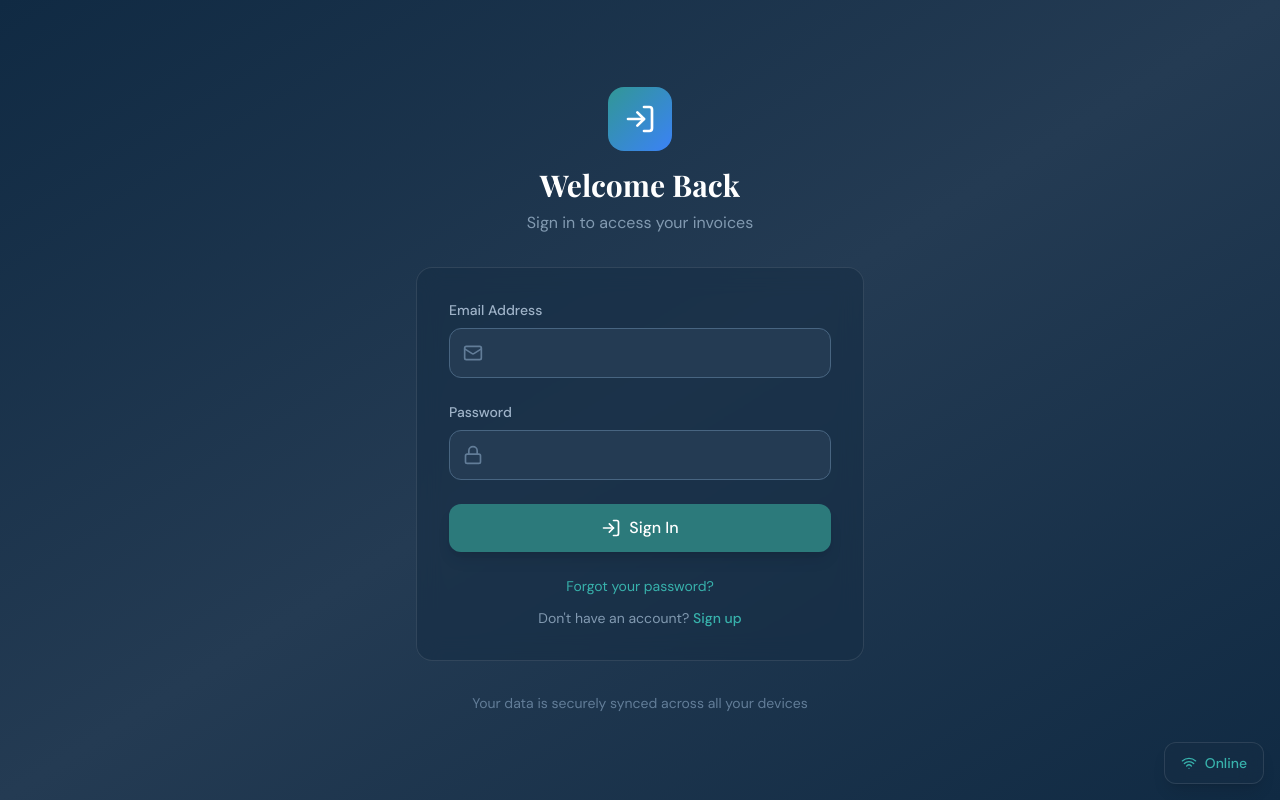
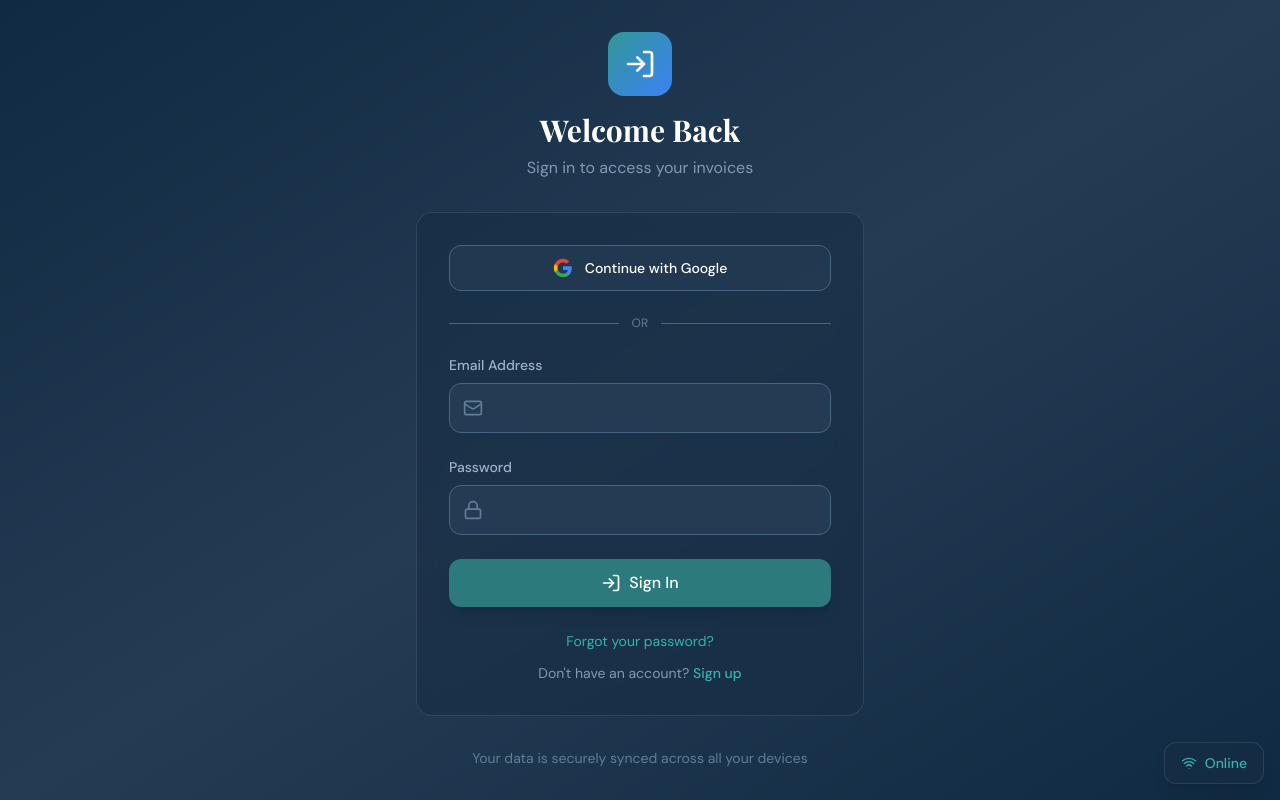
Before and after one commit to alwaysahad/Businezz, a React (Vite) app: page /login in a window 1280 px wide. Built offline with nearby package versions, Linux system fonts and the light colour scheme; no server answers.

Commit message:
google signin init

```diff
--- /dev/null
+++ b/src/components/GoogleSignInButton.tsx
@@ -0,0 +1,54 @@
+import { Loader2 } from 'lucide-react';
+
+type GoogleSignInButtonProps = {
+  onClick: () => void;
+  loading?: boolean;
+  disabled?: boolean;
+  label?: string;
+};
+
+function GoogleMark({ className }: { className?: string }) {
+  return (
+    <svg className={className} viewBox="0 0 24 24" aria-hidden>
+      <path
+        fill="#4285F4"
+        d="M22.56 12.25c0-.78-.07-1.53-.2-2.25H12v4.26h5.92c-.26 1.37-1.04 2.53-2.21 3.31v2.77h3.57c2.08-1.92 3.28-4.74 3.28-8.09z"
+      />
+      <path
+        fill="#34A853"
+        d="M12 23c2.97 0 5.46-.98 7.28-2.66l-3.57-2.77c-.98.66-2.23 1.06-3.71 1.06-2.86 0-5.29-1.93-6.16-4.53H2.18v2.84C3.99 20.53 7.7 23 12 23z"
+      />
+      <path
+        fill="#FBBC05"
+        d="M5.84 14.09c-.22-.66-.35-1.36-.35-2.09s.13-1.43.35-2.09V7.07H2.18C1.43 8.55 1 10.22 1 12s.43 3.45 1.18 4.93l2.85-2.22.81-.62z"
+      />
+      <path
+        fill="#EA4335"
+        d="M12 5.38c1.62 0 3.06.56 4.21 1.64l3.15-3.15C17.45 2.09 14.97 1 12 1 7.7 1 3.99 3.47 2.18 7.07l3.66 2.84c.87-2.6 3.3-4.53 6.16-4.53z"
+      />
+    </svg>
+  );
+}
+
+export function GoogleSignInButton({
+  onClick,
+  loading,
+  disabled,
+  label = 'Continue with Google',
+}: GoogleSignInButtonProps) {
+  return (
+    <button
+      type="button"
+      onClick={onClick}
+      disabled={disabled || loading}
+      className="w-full flex items-center justify-center gap-3 px-4 py-3 rounded-xl border border-midnight-600 bg-midnight-800/80 hover:bg-midnight-700 text-white text-sm font-medium transition-colors disabled:opacity-50 disabled:cursor-not-allowed"
+    >
+      {loading ? (
+        <Loader2 className="w-5 h-5 animate-spin shrink-0" />
+      ) : (
+        <GoogleMark className="w-5 h-5 shrink-0" />
+      )}
+      {loading ? 'Redirecting…' : label}
+    </button>
+  );
+}
--- a/src/contexts/AuthContext.tsx
+++ b/src/contexts/AuthContext.tsx
@@ -8,6 +8,8 @@
   loading: boolean;
   signUp: (email: string, password: string) => Promise<{ error: AuthError | null }>;
   signIn: (email: string, password: string) => Promise<{ error: AuthError | null }>;
+  /** Uses Google OAuth; profile photo comes from Google when enabled in Supabase. */
+  signInWithGoogle: () => Promise<{ error: AuthError | null }>;
   signOut: () => Promise<void>;
   resetPassword: (email: string) => Promise<{ error: AuthError | null }>;
   updatePassword: (password: string) => Promise<{ error: AuthError | null }>;
@@ -77,6 +79,21 @@
     return { error };
   };
 
+  const signInWithGoogle = async () => {
+    if (!supabase) {
+      return { error: { message: 'Supabase not configured' } as AuthError };
+    }
+
+    const { error } = await supabase.auth.signInWithOAuth({
+      provider: 'google',
+      options: {
+        redirectTo: `${window.location.origin}/dashboard`,
+      },
+    });
+
+    return { error };
+  };
+
   const signOut = async () => {
     if (!supabase) return;
     await supabase.auth.signOut();
@@ -124,6 +141,7 @@
     loading,
     signUp,
     signIn,
+    signInWithGoogle,
     signOut,
     resetPassword,
     updatePassword,
--- a/src/pages/Login.tsx
+++ b/src/pages/Login.tsx
@@ -2,14 +2,30 @@
 import { useNavigate, Link } from 'react-router-dom';
 import { LogIn, Mail, Lock, AlertCircle } from 'lucide-react';
 import { useAuth } from '../contexts/AuthContext';
+import { isSupabaseConfigured } from '../lib/supabase';
+import { GoogleSignInButton } from '../components/GoogleSignInButton';
 
 function Login() {
     const navigate = useNavigate();
-    const { signIn } = useAuth();
+    const { signIn, signInWithGoogle } = useAuth();
     const [email, setEmail] = useState('');
     const [password, setPassword] = useState('');
     const [error, setError] = useState('');
     const [loading, setLoading] = useState(false);
+    const [googleLoading, setGoogleLoading] = useState(false);
+
+    const handleGoogleSignIn = async (): Promise<void> => {
+        setError('');
+        setGoogleLoading(true);
+        try {
+            const { error: oauthError } = await signInWithGoogle();
+            if (oauthError) {
+                setError(oauthError.message);
+            }
+        } finally {
+            setGoogleLoading(false);
+        }
+    };
 
     const handleSubmit = async (e: FormEvent) => {
         e.preventDefault();
@@ -44,6 +60,21 @@
 
                 {/* Login Form */}
                 <div className="glass rounded-2xl p-8">
+                    {isSupabaseConfigured && (
+                        <>
+                            <GoogleSignInButton
+                                onClick={() => void handleGoogleSignIn()}
+                                loading={googleLoading}
+                                disabled={loading}
+                                label="Continue with Google"
+                            />
+                            <div className="flex items-center gap-3 my-6">
+                                <div className="flex-1 h-px bg-midnight-600" />
+                                <span className="text-xs text-midnight-500 uppercase tracking-wide">or</span>
+                                <div className="flex-1 h-px bg-midnight-600" />
+                            </div>
+                        </>
+                    )}
                     <form onSubmit={handleSubmit} className="space-y-6">
                         {error && (
                             <div className="flex items-center gap-3 p-4 bg-coral-500/20 border border-coral-500/30 rounded-xl text-coral-400">
--- a/src/pages/Signup.tsx
+++ b/src/pages/Signup.tsx
@@ -2,16 +2,32 @@
 import { useNavigate, Link } from 'react-router-dom';
 import { UserPlus, Mail, Lock, AlertCircle, CheckCircle } from 'lucide-react';
 import { useAuth } from '../contexts/AuthContext';
+import { isSupabaseConfigured } from '../lib/supabase';
+import { GoogleSignInButton } from '../components/GoogleSignInButton';
 import { uploadLocalDataToCloud } from '../utils/migrationHelper';
 
 function Signup() {
     const navigate = useNavigate();
-    const { signUp } = useAuth();
+    const { signUp, signInWithGoogle } = useAuth();
     const [email, setEmail] = useState('');
     const [password, setPassword] = useState('');
     const [confirmPassword, setConfirmPassword] = useState('');
     const [error, setError] = useState('');
     const [loading, setLoading] = useState(false);
+    const [googleLoading, setGoogleLoading] = useState(false);
+
+    const handleGoogleSignUp = async (): Promise<void> => {
+        setError('');
+        setGoogleLoading(true);
+        try {
+            const { error: oauthError } = await signInWithGoogle();
+            if (oauthError) {
+                setError(oauthError.message);
+            }
+        } finally {
+            setGoogleLoading(false);
+        }
+    };
 
     const handleSubmit = async (e: FormEvent) => {
         e.preventDefault();
@@ -68,6 +84,21 @@
 
                 {/* Signup Form */}
                 <div className="glass rounded-2xl p-8">
+                    {isSupabaseConfigured && (
+                        <>
+                            <GoogleSignInButton
+                                onClick={() => void handleGoogleSignUp()}
+                                loading={googleLoading}
+                                disabled={loading}
+                                label="Continue with Google"
+                            />
+                            <div className="flex items-center gap-3 my-6">
+                                <div className="flex-1 h-px bg-midnight-600" />
+                                <span className="text-xs text-midnight-500 uppercase tracking-wide">or</span>
+                                <div className="flex-1 h-px bg-midnight-600" />
+                            </div>
+                        </>
+                    )}
                     <form onSubmit={handleSubmit} className="space-y-6">
                         {error && (
                             <div className="flex items-center gap-3 p-4 bg-coral-500/20 border border-coral-500/30 rounded-xl text-coral-400">
```
